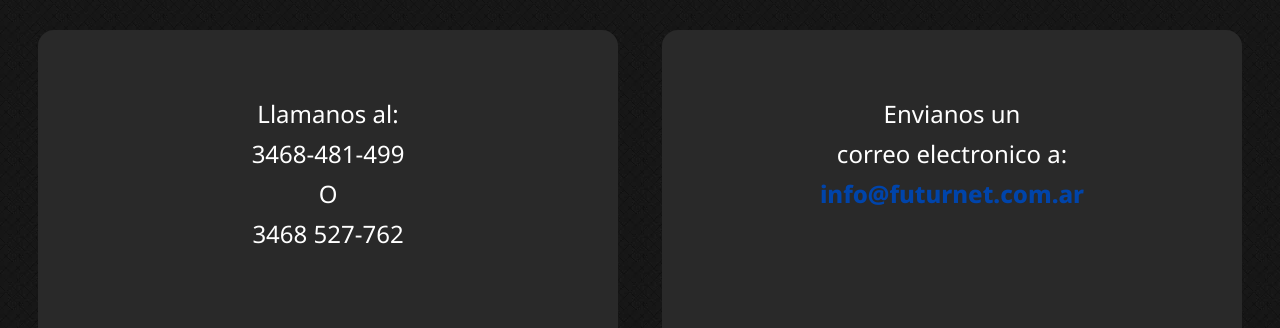
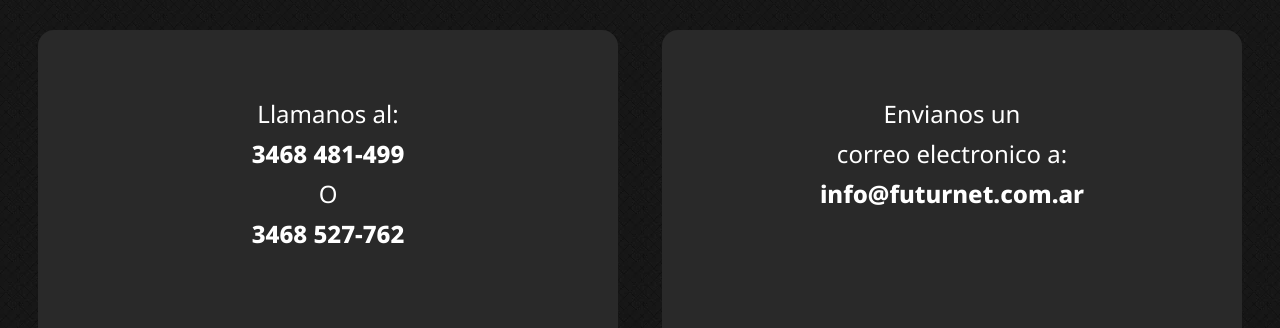
Before and after one commit to alfrix/futurnet-web, a website: page pages/contacto.html in a window 1280 px wide. Shown: the part 362-690 px from the top of the page. Drawn offline with nearby package versions, Linux system fonts and the light colour scheme.

Commit message:
contacto: links tel

```diff
--- a/pages/contacto.html
+++ b/pages/contacto.html
@@ -44,10 +44,10 @@
         <section class="opciones-contacto">
             <div class="tel">
                 <p>
-                    Llamanos al: <br />
-                    3468-481-499 <br />
-                    O <br />
-                    3468 527-762
+                    Llamanos al:<br />
+                    <a href="tel:+5493468481499">3468 481-499</a><br />
+                    O<br />
+                    <a href="tel:+5493468527762">3468 527-762</a>
                 </p>
                 <img src="../img/contacto-telefono.png" alt="Llamanos">
             </div>
--- a/scss/components/_main.scss
+++ b/scss/components/_main.scss
@@ -213,6 +213,9 @@
     grid-auto-rows: min-content;
     margin-top: 1rem;
     gap: 2rem;
+    a {
+        color: white;
+    }
     div {
         background-color: rgb(41, 41, 41);
         border-radius: 1rem;
```
Also changed, not shown: css/style.css.
